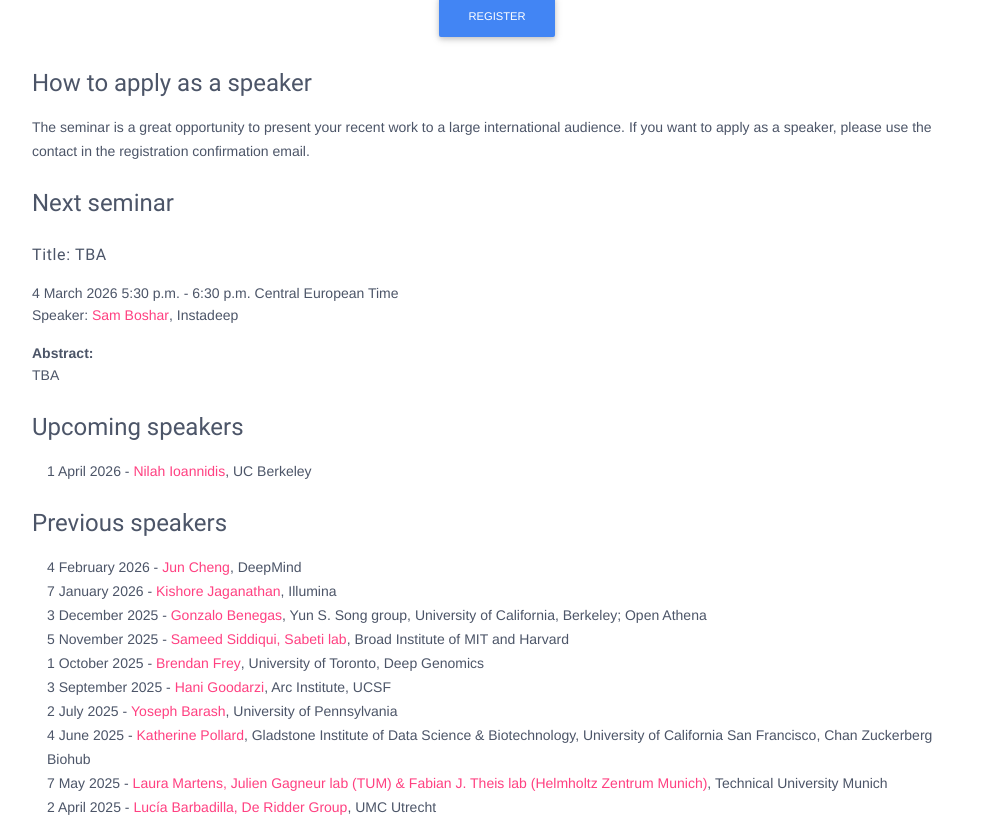
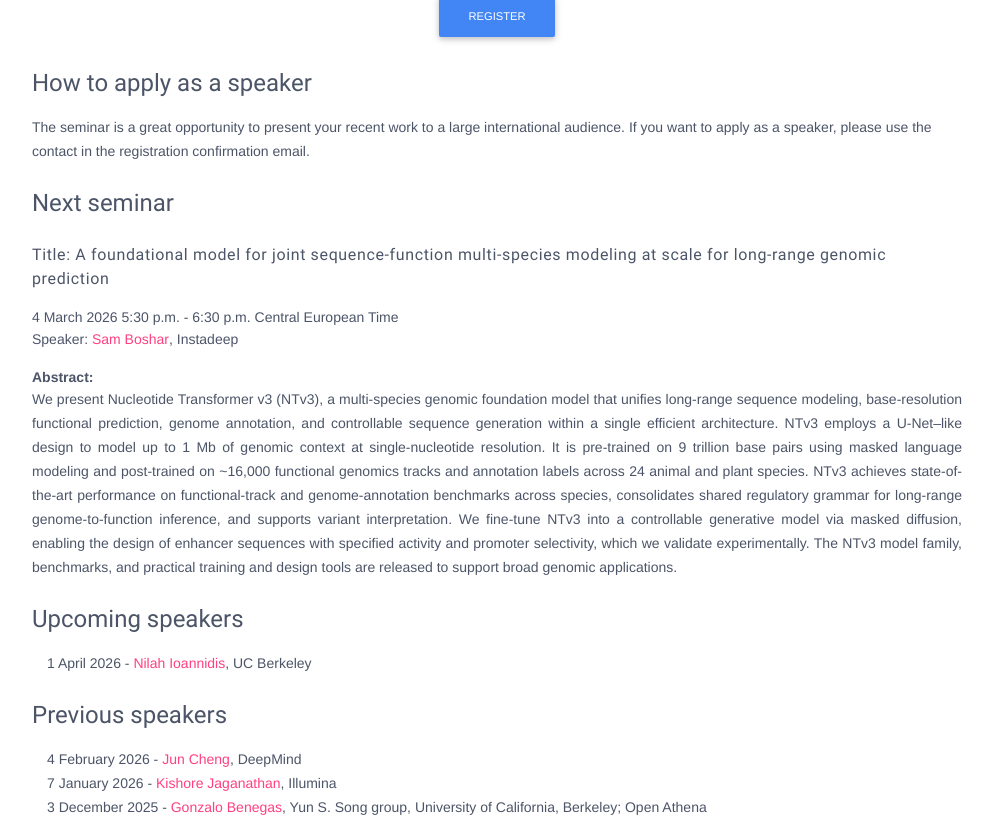
Before and after one commit to kipoi/website, a Flask app: page /seminar/ in a window 1280 px wide. Shown: the part 384-1203 px from the top of the page, without its empty margins (143-1136 px from the left). Run offline with Flask 3, Linux system fonts and the light colour scheme; some libraries are stand-ins or nearby versions.

Commit message:
Update seminar page

```diff
--- a/app/models/templates/models/seminar.html
+++ b/app/models/templates/models/seminar.html
@@ -33,11 +33,11 @@
         <p>The seminar is a great opportunity to present your recent work to a large international audience.
             If you want to apply as a speaker, please use the contact in the registration confirmation email.</p>
         <h4>Next seminar</h4>
-        <h6> Title: TBA </h6> 4 March 2026 5:30 p.m. - 6:30 p.m. Central European Time
+        <h6> Title: A foundational model for joint sequence-function multi-species modeling at scale for long-range genomic prediction </h6> 4 March 2026 5:30 p.m. - 6:30 p.m. Central European Time
         <p>Speaker: <strong><a href="https://instadeep.com/">Sam Boshar</a></strong>, Instadeep</p>
         <strong>Abstract:</strong>
         <p align="justify">
-            TBA
+            We present Nucleotide Transformer v3 (NTv3), a multi-species genomic foundation model that unifies long-range sequence modeling, base-resolution functional prediction, genome annotation, and controllable sequence generation within a single efficient architecture. NTv3 employs a U-Net–like design to model up to 1 Mb of genomic context at single-nucleotide resolution. It is pre-trained on 9 trillion base pairs using masked language modeling and post-trained on ~16,000 functional genomics tracks and annotation labels across 24 animal and plant species. NTv3 achieves state-of-the-art performance on functional-track and genome-annotation benchmarks across species, consolidates shared regulatory grammar for long-range genome-to-function inference, and supports variant interpretation. We fine-tune NTv3 into a controllable generative model via masked diffusion, enabling the design of enhancer sequences with specified activity and promoter selectivity, which we validate experimentally. The NTv3 model family, benchmarks, and practical training and design tools are released to support broad genomic applications.
         </p>
 
         <h4>Upcoming speakers</h4>
--- a/template/cookiecutter.json
+++ b/template/cookiecutter.json
@@ -1,8 +1,8 @@
 {
   "directory_name": "seminar",
   "file_name": "seminar",
-  "title": "TBA",
-  "abstract": "TBA",
+  "title": "A foundational model for joint sequence-function multi-species modeling at scale for long-range genomic prediction",
+  "abstract": "We present Nucleotide Transformer v3 (NTv3), a multi-species genomic foundation model that unifies long-range sequence modeling, base-resolution functional prediction, genome annotation, and controllable sequence generation within a single efficient architecture. NTv3 employs a U-Net–like design to model up to 1 Mb of genomic context at single-nucleotide resolution. It is pre-trained on 9 trillion base pairs using masked language modeling and post-trained on ~16,000 functional genomics tracks and annotation labels across 24 animal and plant species. NTv3 achieves state-of-the-art performance on functional-track and genome-annotation benchmarks across species, consolidates shared regulatory grammar for long-range genome-to-function inference, and supports variant interpretation. We fine-tune NTv3 into a controllable generative model via masked diffusion, enabling the design of enhancer sequences with specified activity and promoter selectivity, which we validate experimentally. The NTv3 model family, benchmarks, and practical training and design tools are released to support broad genomic applications.",
   "present":
   {
     "speaker": "Sam Boshar",
--- a/template/seminar/seminar.html
+++ b/template/seminar/seminar.html
@@ -33,11 +33,11 @@
         <p>The seminar is a great opportunity to present your recent work to a large international audience.
             If you want to apply as a speaker, please use the contact in the registration confirmation email.</p>
         <h4>Next seminar</h4>
-        <h6> Title: TBA </h6> 4 March 2026 5:30 p.m. - 6:30 p.m. Central European Time
+        <h6> Title: A foundational model for joint sequence-function multi-species modeling at scale for long-range genomic prediction </h6> 4 March 2026 5:30 p.m. - 6:30 p.m. Central European Time
         <p>Speaker: <strong><a href="https://instadeep.com/">Sam Boshar</a></strong>, Instadeep</p>
         <strong>Abstract:</strong>
         <p align="justify">
-            TBA
+            We present Nucleotide Transformer v3 (NTv3), a multi-species genomic foundation model that unifies long-range sequence modeling, base-resolution functional prediction, genome annotation, and controllable sequence generation within a single efficient architecture. NTv3 employs a U-Net–like design to model up to 1 Mb of genomic context at single-nucleotide resolution. It is pre-trained on 9 trillion base pairs using masked language modeling and post-trained on ~16,000 functional genomics tracks and annotation labels across 24 animal and plant species. NTv3 achieves state-of-the-art performance on functional-track and genome-annotation benchmarks across species, consolidates shared regulatory grammar for long-range genome-to-function inference, and supports variant interpretation. We fine-tune NTv3 into a controllable generative model via masked diffusion, enabling the design of enhancer sequences with specified activity and promoter selectivity, which we validate experimentally. The NTv3 model family, benchmarks, and practical training and design tools are released to support broad genomic applications.
         </p>
 
         <h4>Upcoming speakers</h4>
```
